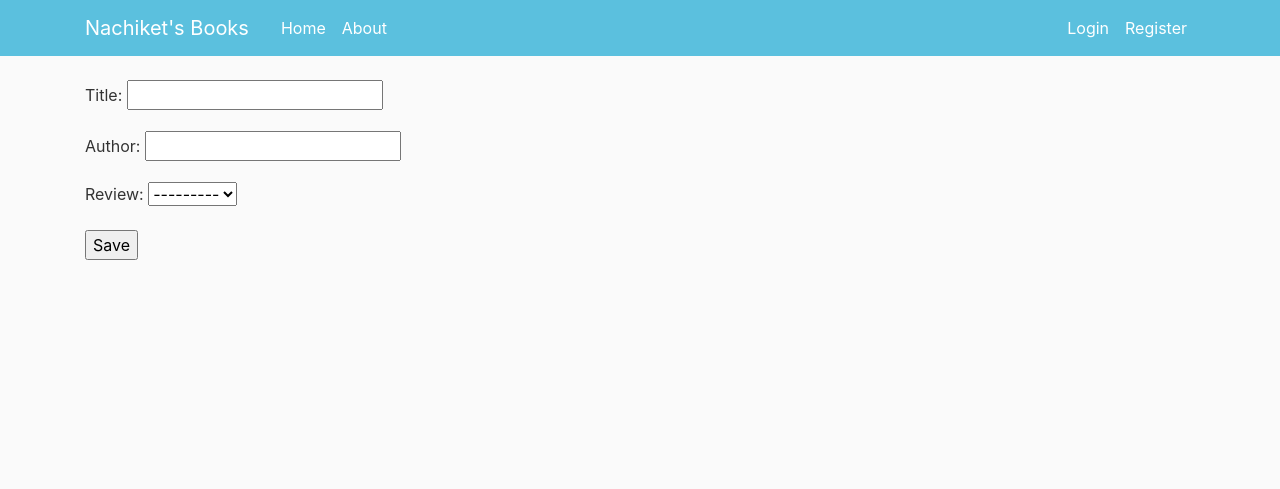
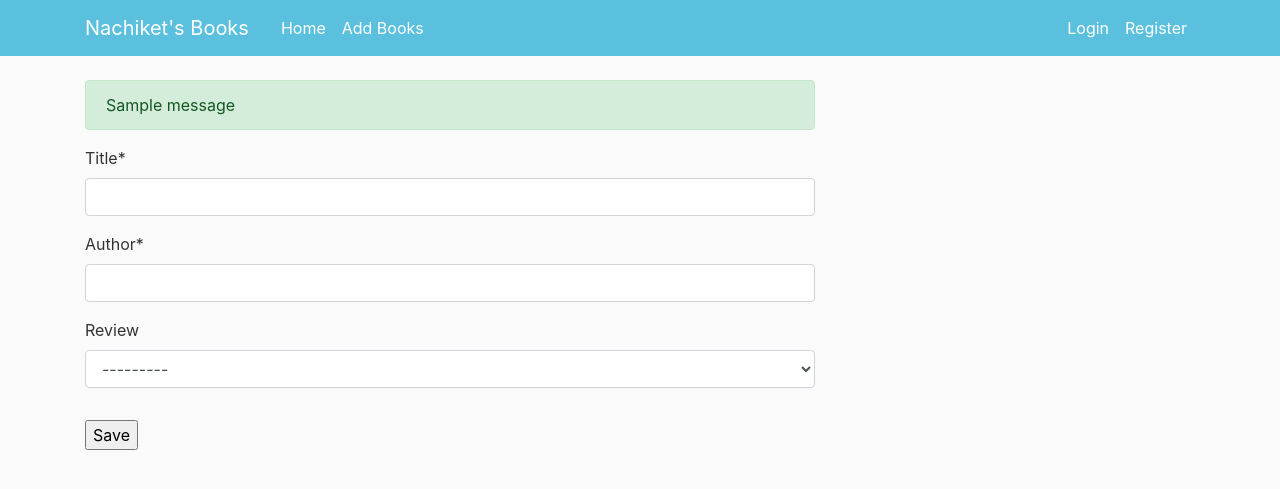
Before and after one commit to nachiket87/django2, a Django app: page /booklog/create in a window 1280 px wide. Shown: the top 489 px of the page. Run offline with Django 3.2, Linux system fonts and the light colour scheme; one stand-in notice (Sample message) is shown; some libraries are stand-ins or nearby versions.

Commit message:
added more css and crispy forms

```diff
--- a/booklog/templates/booklog/add.html
+++ b/booklog/templates/booklog/add.html
@@ -1,8 +1,13 @@
 
 {% extends "booklog/base.html" %}
+{% load crispy_forms_tags %}
 {% block content %}
-    <form method = 'POST'> {% csrf_token %}
-        {{ form.as_p }}
-        <input type="submit" value='Save' />
-    </form>
+    <div class="conent-section">
+        <form method = 'POST'> {% csrf_token %}
+            <fieldset class="form-group">
+            {{ form|crispy }}
+            </fieldset>
+            <input type="submit" value='Save' />
+        </form>
+    </div>
 {% endblock content %}
--- a/booklog/templates/booklog/base.html
+++ b/booklog/templates/booklog/base.html
@@ -5,6 +5,7 @@
         <meta charset="utf-8">
         <meta name="viewport" content="width=device-width, initial-scale=1, shrink-to-fit=no">
         <link rel="stylesheet" href="https://maxcdn.bootstrapcdn.com/bootstrap/4.0.0/css/bootstrap.min.css" integrity="sha384-Gn5384xqQ1aoWXA+058RXPxPg6fy4IWvTNh0E263XmFcJlSAwiGgFAW/dAiS6JXm" crossorigin="anonymous">
+
         {% if title %}
             <title>Nachiket's Books - {{ title.title }}</title>
         {% else %}
@@ -22,8 +23,8 @@
                 </button>
                 <div class="collapse navbar-collapse" id="navbarToggle">
                   <div class="navbar-nav mr-auto">
-                    <a class="nav-item nav-link" href="/">Home</a>
-                    <a class="nav-item nav-link" href="/about">About</a>
+                    <a class="nav-item nav-link" href="{% url 'books-home' %}">Home</a>
+                    <a class="nav-item nav-link" href="{% url 'add-books' %}">Add Books</a>
                   </div>
                   <!-- Navbar Right Side -->
                   <div class="navbar-nav">
@@ -37,6 +38,13 @@
           <main role="main" class="container">
             <div class="row">
               <div class="col-md-8">
+                {% if messages  %}
+                    {% for message in messages %}
+                        <div class="alert alert-{{ message.tags }}">
+                            {{ message }}
+                        </div>
+                    {% endfor %}
+                {% endif %}
                 {% block content %}{% endblock %}
               </div>
 
--- a/booklog/templates/booklog/home.html
+++ b/booklog/templates/booklog/home.html
@@ -3,8 +3,9 @@
     {% if latest_books %}
         <ul>
         {% for title in latest_books %}
-            <li> <a href="booklog/{{ title.id }}/"> {{ title.title }}</a>
-            By: {{ title.author }}<br><br>
+            <!--<li> <a href="booklog/{{ title.id }}/"> {{ title.title }}</a>-->
+            <li> <a href="{% url 'books-detail' title.id %}"> {{ title.title }}</a>
+               By: {{ title.author }}<br><br>
             </li>
         {% endfor %}
         </ul>
--- a/booklog/views.py
+++ b/booklog/views.py
@@ -1,7 +1,8 @@
-from django.shortcuts import render, HttpResponse
+from django.shortcuts import render, redirect
 from .models import Book
 from django.views import generic
 from .forms import BookAddForm
+from django.contrib import messages
 
 
 class Home(generic.ListView):
@@ -17,8 +18,13 @@ class Detail(generic.DetailView):
 def AddBook(request):
 
     form = BookAddForm(request.POST or None)
+
     if form.is_valid():
         form.save()
+        book_title = form.cleaned_data.get('title')
+        book_author = form.cleaned_data.get('author')
+        messages.success(request, f"{book_title} by {book_author} added!")
+        return redirect('books-home')
 
     context = {'form': form}
     return render(request, "booklog/add.html", context)
--- a/self_proj/settings.py
+++ b/self_proj/settings.py
@@ -32,6 +32,7 @@ ALLOWED_HOSTS = []
 
 INSTALLED_APPS = [
     'booklog.apps.BooklogConfig',
+    'crispy_forms',
     'django.contrib.admin',
     'django.contrib.auth',
     'django.contrib.contenttypes',
@@ -119,3 +120,5 @@ USE_TZ = True
 # https://docs.djangoproject.com/en/3.0/howto/static-files/
 
 STATIC_URL = '/static/'
+
+CRISPY_TEMPLATE_PACK = 'bootstrap4'
```
Also changed, not shown: db.sqlite3.
